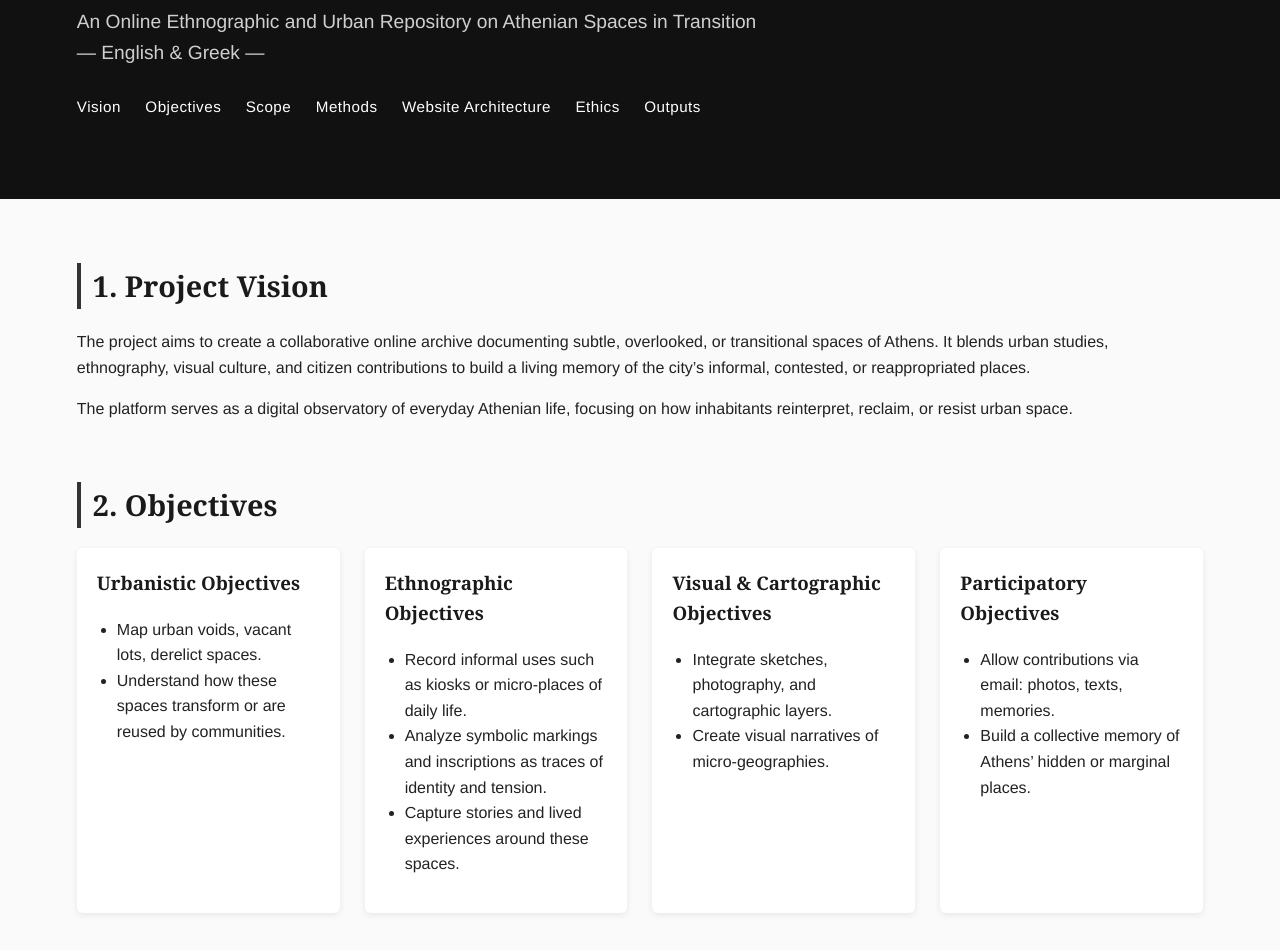
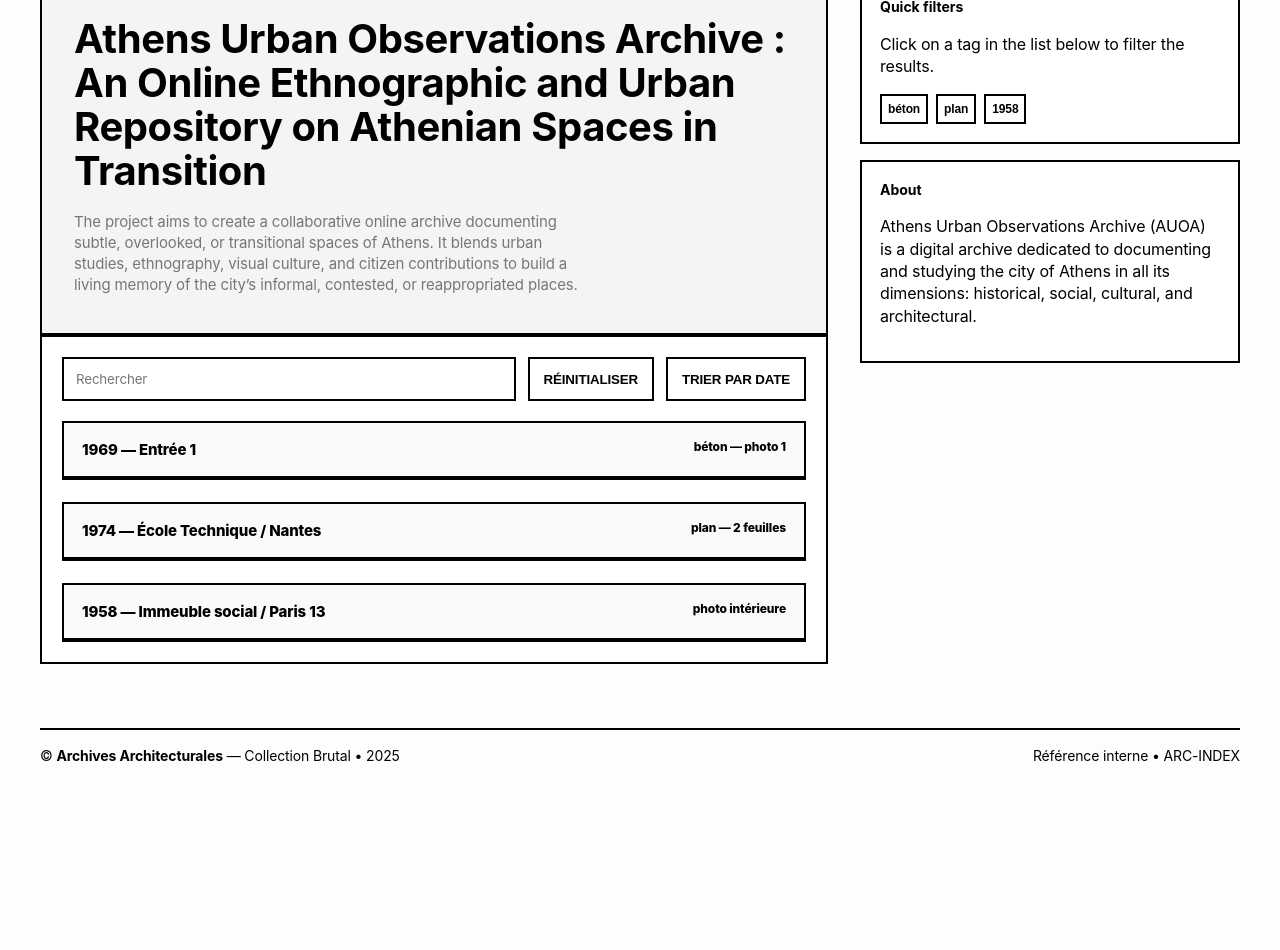
Before and after one commit to gael-mgn/Athens-Urban-Observations-Archive, a plain HTML site: page index.html in a window 1280 px wide. Shown: the part 170-1120 px from the top of the page. After the commit the page ends 976 px from the top, so only its background shows below. Drawn offline with Linux system fonts and the light colour scheme.

Commit message:
Add files via upload

```diff
--- a/index.html
+++ b/index.html
@@ -1,258 +1,413 @@
-<!DOCTYPE html>
-<html lang="en">
+<!doctype html>
+<html lang="fr">
 <head>
-<meta charset="UTF-8">
-<meta name="viewport" content="width=device-width, initial-scale=1.0">
-<title>Athens Urban Observations Archive</title>
-<meta name="description" content="A collaborative online archive documenting Athens' transitional, informal, and reappropriated urban spaces through ethnography, visual research, cartography, and citizen contributions.">
-<link rel="icon" type="image/png" href="favicon.png" />
-<!-- Keywords -->
-<meta name="keywords" content="Athens, Urban Studies, Ethnography, Greece, Urban Anthropology, Micro-spaces, Graffiti, Wastelands, Friches, Cartography, Visual Ethnography, Urban Research, Athenian Spaces, Critical Urbanism">
-<meta property="og:image" content="athens-urban-observations-archive.webp">
+  <meta charset="utf-8" />
+  <meta name="viewport" content="width=device-width,initial-scale=1" />
+  <title>Archives Architecturales — Brutal</title>
+  <meta name="description" content="Archives architecturales — collection d'images, plans et notices dans un style brutaliste." />
+  <style>
+/* ——————————————————————————————
+   BRUTAL MODERNE — esthétique radicale,
+   typographie massive, blocs durs,
+   monochrome, grands espacements, interactions abruptes
+—————————————————————————————— */
 
-<style>
-
-/* ----------- Global Styles ----------- */
-body {
-    margin: 0;
-    font-family: "Helvetica Neue", Arial, sans-serif;
-    background: #fafafa;
-    color: #222;
-    line-height: 1.6;
+:root{
+  --bg:#fdfdfd;
+  --ink:#000;
+  --ink-mute:#777;
+  --panel:#f4f4f4;
+  --line:2px solid #000;
+  --gap:32px;
+  --radius:0;
+  --font-sans:"Inter", "Helvetica Neue", Arial, sans-serif;
+  /*--font-serif:"Playfair Display", Georgia, serif;*/
+  --font-serif:"Inter", "Helvetica Neue", Arial, sans-serif;
 }
 
-h1, h2, h3, h4 {
-    font-family: "Georgia", serif;
-    font-weight: 600;
-    color: #1a1a1a;
+/* Reset général */
+html,body{margin:0;padding:0;background:var(--bg);color:var(--ink);font-family:var(--font-sans);font-size:16px;line-height:1.4;}
+body{padding:40px;}
+*{box-sizing:border-box;letter-spacing:-0.01em;}
+
+/* Layout principal */
+.wrap{
+  max-width:1240px;
+  margin:0 auto;
+  display:grid;
+  grid-template-columns:1fr 380px;
+  gap:var(--gap);
 }
 
-.container {
-    width: 88%;
-    max-width: 1200px;
-    margin: auto;
-    padding: 40px 0;
+/* HEADER */
+header{
+  grid-column:1/-1;
+  border-bottom:var(--line);
+  padding-bottom:16px;
+  display:flex;
+  justify-content:space-between;
+  align-items:flex-end;
+}
+.site-title{
+  font-family:var(--font-serif);
+  font-size:26px;
+  font-weight:700;
+  margin-bottom:4px;
+}
+header small{font-size:12px;color:var(--ink-mute)}
+
+nav{display:flex;gap:18px;}
+nav a{
+  text-decoration:none;
+  color:var(--ink);
+  font-weight:600;
+  padding:6px 0;
+  border-bottom:2px solid transparent;
+}
+nav a:hover{
+  border-bottom:2px solid var(--ink);
 }
 
-header {
-    background: #111;
-    color: #fff;
-    padding: 40px 0;
+/* HERO SECTION */
+.hero{
+  padding:38px 32px;
+  background:var(--panel);
+  border:var(--line);
+  display:flex;flex-direction:column;
+  gap:18px;
+}
+.hero h1{
+  margin:0;
+  font-family:var(--font-serif);
+  font-size:40px;
+  line-height:1.1;
+}
+.hero p{margin:0;color:var(--ink-mute);max-width:70%;font-size:15px;}
+.hero .cta{
+  padding:12px 18px;
+  border:var(--line);
+  background:#fff;
+  font-weight:800;
+  text-transform:uppercase;
+}
+.hero .cta:hover{
+  background:var(--ink);
+  color:#fff;
 }
 
-header h1 {
-    font-size: 2.4rem;
-    margin-bottom: 10px;
+/* ARCHIVES */
+.archive{
+  border:var(--line);
+  padding:20px;
+  background:#fff;
 }
 
-header .subtitle {
-    font-size: 1.2rem;
-    opacity: 0.8;
+/* Controls */
+.controls{
+  display:flex;
+  flex-wrap:wrap;
+  gap:12px;
+  margin-bottom:20px;
+}
+.controls input[type=search]{
+  flex:1;
+  padding:12px;
+  border:var(--line);
+  font-family:var(--font-sans);
+}
+.controls button{
+  padding:12px 14px;
+  border:var(--line);
+  background:#fff;
+  font-weight:700;
+  text-transform:uppercase;
+  cursor:pointer;
+}
+.controls button:hover{
+  background:var(--ink);
+  color:#fff;
 }
 
-nav {
-    margin-top: 25px;
+/* LISTE ARCHIVES */
+.list{display:flex;flex-direction:column;gap:22px;}
+
+.item{
+  border:var(--line);
+  background:#fafafa;
+  padding:0;
 }
 
-nav a {
-    color: #fff;
-    margin-right: 20px;
-    text-decoration: none;
-    font-size: 0.95rem;
-    letter-spacing: 0.5px;
+.item summary{
+  cursor:pointer;
+  list-style:none;
+  padding:16px 18px;
+  border-bottom:var(--line);
+  display:flex;
+  justify-content:space-between;
+  font-weight:800;
+  font-size:15px;
+}
+.item summary::-webkit-details-marker{display:none;}
+
+.details-body{
+  padding:20px;
 }
 
-nav a:hover {
-    text-decoration: underline;
+.thumb{
+  width:100%;
+  max-height:280px;
+  object-fit:cover;
+  border:var(--line);
+  margin-bottom:16px;
 }
 
-/* ----------- Section Styling ----------- */
-section {
-    margin-bottom: 60px;
+/* GRID infos */
+.info{
+  display:grid;
+  grid-template-columns:1fr 150px;
+  gap:18px;
 }
 
-.section-title {
-    font-size: 1.8rem;
-    border-left: 4px solid #333;
-    padding-left: 12px;
-    margin-bottom: 20px;
+.meta-tags{
+  display:flex;
+  gap:8px;
+  flex-wrap:wrap;
+  margin-top:10px;
+}
+.tag{
+  padding:4px 8px;
+  border:var(--line);
+  background:#fff;
+  font-size:11px;
+  font-weight:700;
+}
+.tag:hover{
+  background:var(--ink);
+  color:#fff;
 }
 
-/* Cards layout */
-.cards {
-    display: grid;
-    grid-template-columns: repeat(auto-fit, minmax(260px, 1fr));
-    gap: 25px;
+.meta-small{font-size:13px;color:var(--ink-mute);}
+
+/* Sidebar */
+aside{position:sticky;top:40px;}
+
+.meta{
+  border:var(--line);
+  padding:18px;
+  background:#fff;
+}
+.meta h3{
+  margin-top:0;
+  font-size:14px;
+  letter-spacing:0;
+}
+.meta button{
+  padding:6px 10px;
+  border:var(--line);
+  background:#fff;
+  font-size:12px;
+  font-weight:700;
+}
+.meta button:hover{
+  background:var(--ink);
+  color:#fff;
 }
 
-.card {
-    background: #fff;
-    border-radius: 6px;
-    box-shadow: 0 2px 6px rgba(0,0,0,0.08);
-    padding: 20px;
+/* FOOTER */
+footer{
+  grid-column:1/-1;
+  border-top:var(--line);
+  padding-top:16px;
+  margin-top:32px;
+  display:flex;
+  justify-content:space-between;
+  font-size:14px;
 }
 
-.card h3 {
-    margin-top: 0;
-}
-
-/* Lists */
-ul {
-    padding-left: 20px;
-}
-
-.key-questions {
-    background: #f0f0f0;
-    padding: 15px;
-    border-radius: 5px;
-    margin-top: 15px;
-}
-
-/* Footer */
-footer {
-    background: #111;
-    color: #ddd;
-    padding: 30px;
-    text-align: center;
-    font-size: 0.9rem;
-    margin-top: 60px;
+/* Mobile */
+@media(max-width:980px){
+  body{padding:20px;}
+  .wrap{grid-template-columns:1fr;}
+  aside{order:3;margin-top:20px;}
+  .archive{order:2;}
+  .hero{order:1;}
+  .info{grid-template-columns:1fr;}
 }
 
   </style>
 </head>
-
 <body>
-
+  <div class="wrap">
     <header>
-    <div class="container">
-        <h1>Athens Urban Observations Archive</h1>
-        <div class="subtitle">An Online Ethnographic and Urban Repository on Athenian Spaces in Transition<br>— English & Greek —</div>
-        <nav>
-            <a href="#vision">Vision</a>
-            <a href="#objectives">Objectives</a>
-            <a href="#scope">Scope</a>
-            <a href="#methods">Methods</a>
-            <a href="#architecture">Website Architecture</a>
-            <a href="#ethics">Ethics</a>
-            <a href="#outputs">Outputs</a>
+      <div class="brand">
+        <div>
+          <div class="site-title" style="font-weight: bold;">Athens Urban Observations Archive</div>
+          <div style="font-size:12px;color:var(--muted)">An Online Ethnographic and Urban Repository on Athenian Spaces in Transition</div>
+        </div>
+      </div>
+      <nav aria-label="Navigation principale">
+        <a href="#archives">Project</a>
+        <a href="#about">About</a>
+        <a href="#contact">Contact</a>
       </nav>
-    </div>
     </header>
 
-<div class="container">
-
-    <!-- 1. Vision ---------------------------------------------------------->
-    <section id="vision">
-        <h2 class="section-title">1. Project Vision</h2>
-        <p>
-            The project aims to create a collaborative online archive documenting subtle, overlooked, or transitional
-            spaces of Athens. It blends urban studies, ethnography, visual culture, and citizen contributions to build
-            a living memory of the city’s informal, contested, or reappropriated places.
-        </p>
-        <p>
-            The platform serves as a digital observatory of everyday Athenian life, focusing on how inhabitants reinterpret,
-            reclaim, or resist urban space.
-        </p>
+    <main>
+      <section class="hero" aria-labelledby="hero-title">
+        <h1 id="hero-title">Athens Urban Observations Archive :<br>
+An Online Ethnographic and Urban Repository on Athenian Spaces in Transition</h1>
+        <p>The project aims to create a collaborative online archive documenting subtle, overlooked, or transitional spaces of Athens. It blends urban studies, ethnography, visual culture, and citizen contributions to build a living memory of the city’s informal, contested, or reappropriated places.</p>
       </section>
 
-    <!-- 2. Objectives ---------------------------------------------------------->
-    <section id="objectives">
-        <h2 class="section-title">2. Objectives</h2>
+      <section id="archives" class="archive" aria-labelledby="archives-title">
 
-        <div class="cards">
-
-            <div class="card">
-                <h3>Urbanistic Objectives</h3>
-                <ul>
-                    <li>Map urban voids, vacant lots, derelict spaces.</li>
-                    <li>Understand how these spaces transform or are reused by communities.</li>
-                </ul>
+        <div class="controls">
+          <input id="searchbox" type="search" placeholder="Rechercher" oninput="filterList()" />
+          <!--<input id="searchbox" type="search" placeholder="Rechercher (ex: 'centrale', '1969', 'béton')" oninput="filterList()" />-->
+          <button onclick="resetFilters()">Réinitialiser</button>
+          <button onclick="sortBy('date')">Trier par date</button>
         </div>
 
-            <div class="card">
-                <h3>Ethnographic Objectives</h3>
-                <ul>
-                    <li>Record informal uses such as kiosks or micro-places of daily life.</li>
-                    <li>Analyze symbolic markings and inscriptions as traces of identity and tension.</li>
-                    <li>Capture stories and lived experiences around these spaces.</li>
-                </ul>
+        <div id="list" class="list" role="list">
+
+          <!-- Example item 1 -->
+          <!--<details class="item" open>-->
+          <details class="item">
+            <summary>
+              <span>1969 — Entrée 1</span>
+              <span style="font-size:12px;color:var(--muted)">béton — photo 1</span>
+            </summary>
+            <div class="details-body">
+              <img class="thumb" src="image.jpeg" alt="Centrale thermique, vue extérieure"/>
+              <div class="info">
+                <div>
+                  <p style="margin:0 0 8px 0"><strong>Note:</strong> Photographie extérieure de la centrale — document conservé au format 24x30. Auteur inconnu.</p>
+                  <div class="meta-tags">
+                    <span class="tag">béton</span>
+                    <span class="tag">industriel</span>
+                    <span class="tag">1969</span>
                   </div>
+                </div>
+                <div class="meta-small">
+                  <div><strong>Réf:</strong> ARC-1969-MRS-01</div>
+                  <div><strong>Localisation:</strong> Marseille</div>
+                </div>
+              </div>
+            </div>
+          </details>
 
-            <div class="card">
-                <h3>Visual & Cartographic Objectives</h3>
-                <ul>
-                    <li>Integrate sketches, photography, and cartographic layers.</li>
-                    <li>Create visual narratives of micro-geographies.</li>
-                </ul>
+          <!-- Example item 2 -->
+          <details class="item">
+            <summary>
+              <span>1974 — École Technique / Nantes</span>
+              <span style="font-size:12px;color:var(--muted)">plan — 2 feuilles</span>
+            </summary>
+            <div class="details-body">
+              <img class="thumb" src="https://images.unsplash.com/photo-1504280390361-6a8f6b1f7d0d?q=80&w=1200&auto=format&fit=crop&ixlib=rb-4.0.3&s=placeholder" alt="Plan de l'école technique"/>
+              <div class="info">
+                <div>
+                  <p style="margin:0 0 8px 0"><strong>Note:</strong> Plans d'exécution — échelle 1:100. Signé par l'atelier Lepage.</p>
+                  <div class="meta-tags">
+                    <span class="tag">Plaka</span>
+                    <span class="tag">Monastiraki</span>
+                    <span class="tag">Kolonaki</span>
+                    <span class="tag">Exarcheia</span>
+                    <span class="tag">Koukaki</span>
                   </div>
+                </div>
+                <div class="meta-small">
+                  <div><strong>Réf:</strong> ARC-1974-NTE-02</div>
+                  <div><strong>Localisation:</strong> Nantes</div>
+                </div>
+              </div>
+            </div>
+          </details>
 
-            <div class="card">
-                <h3>Participatory Objectives</h3>
-                <ul>
-                    <li>Allow contributions via email: photos, texts, memories.</li>
-                    <li>Build a collective memory of Athens’ hidden or marginal places.</li>
-                </ul>
+          <!-- Example item 3 -->
+          <details class="item">
+            <summary>
+              <span>1958 — Immeuble social / Paris 13</span>
+              <span style="font-size:12px;color:var(--muted)">photo intérieure</span>
+            </summary>
+            <div class="details-body">
+              <img class="thumb" src="https://images.unsplash.com/photo-1512917774080-9991f1c4c750?q=80&w=1200&auto=format&fit=crop&ixlib=rb-4.0.3&s=placeholder" alt="Hall d'immeuble social"/>
+              <div class="info">
+                <div>
+                  <p style="margin:0 0 8px 0"><strong>Note:</strong> Hall d'entrée — mobilier d'origine conservé.</p>
+                  <div class="meta-tags">
+                    <span class="tag">logement</span>
+                    <span class="tag">1958</span>
+                    <span class="tag">rénovation</span>
                   </div>
+                </div>
+                <div class="meta-small">
+                  <div><strong>Réf:</strong> ARC-1958-PAR13-07</div>
+                  <div><strong>Localisation:</strong> Paris 13ᵉ</div>
+                </div>
+              </div>
+            </div>
+          </details>
 
         </div>
       </section>
+    </main>
 
-    <!-- 3. Scope ---------------------------------------------------------->
-    <section id="scope">
-        <h2 class="section-title">3. Scope of Study</h2>
-
-        <h3>A. Urban Wastelands (Φρίχες / Friches)</h3>
-        <ul>
-            <li>Empty lots</li>
-            <li>Abandoned buildings</li>
-            <li>Suspended construction sites</li>
-            <li>Informal green spaces</li>
-        </ul>
-        <div class="key-questions"><strong>Key questions:</strong> Who uses these spaces? How do they evolve? What do they reveal about community needs or land pressures?</div>
-
-        <h3>B. Reappropriated Spaces</h3>
-        <ul>
-            <li>Squats and self-managed places</li>
-            <li>Community gardens</li>
-            <li>Informal meeting points</li>
-            <li>Reclaimed rooftops, stairways, shortcuts</li>
-        </ul>
-        <div class="key-questions"><strong>Key questions:</strong> How do Athenians reclaim the urban fabric? What forms of autonomy or creativity emerge?</div>
-
-        <h3>C. Micro-Spaces of Everyday Life</h3>
-        <ul>
-            <li>Kiosks, koulouri stands, street vendors</li>
-            <li>Benches, shaded corners, small squares</li>
-            <li>Local cafés and informal gathering spots</li>
-        </ul>
-        <div class="key-questions"><strong>Key questions:</strong> How do micro-spaces shape social life? How do they resist gentrification?</div>
-
-        <h3>D. Symbolic & Political Traces</h3>
-        <ul>
-            <li>Anti-tourist graffiti</li>
-            <li>Anarchist/political slogans</li>
-            <li>Neighborhood identity tags</li>
-            <li>Posters, stickers, signs</li>
-        </ul>
-        <div class="key-questions"><strong>Key questions:</strong> What do these inscriptions reveal about conflict, identity, or resistance?</div>
-    </section>
-
-    <!-- 4. Methods ---------------------------------------------------------->
-    <section id="methods">
-        <h2 class="section-title">4. Methods & Data Collected</h2>
-        <ul>
-            <li><strong>Field Notes & Observations:</strong> micro-descriptions, sensory notes.</li>
-            <li><strong>Drawings & Sketches:</strong> architectural details, diagrams, perspectives.</li>
-            <li><strong>Photographs:</strong> contemporary & archival.</li>
-            <li><strong>Cartographies:</strong> interactive maps, GIS layers, temporal evolution.</li>
-            <li><strong>Contributions by Email:</strong> stories, memories, multilingual submissions.</li>
-        </ul>
-    </section>
+    <aside>
+      <div class="meta">
+        <h3>Quick filters</h3>
+        <p>Click on a tag in the list below to filter the results.</p>
+        <div style="display:flex;gap:8px;flex-wrap:wrap;margin-top:8px">
+          <button onclick="filterTag('béton')" style="padding:6px;">béton</button>
+          <button onclick="filterTag('plan')" style="padding:6px;">plan</button>
+          <button onclick="filterTag('1958')" style="padding:6px;">1958</button>
+        </div>
       </div>
 
+      <div style="height:16px"></div>
+
+      <div class="meta">
+        <h3>About</h3>
+        <p>Athens Urban Observations Archive (AUOA) is a digital archive dedicated to documenting and studying the city of Athens in all its dimensions: historical, social, cultural, and architectural.</p>
+      </div>
+    </aside>
+
     <footer>
-    Athens Urban Observations Archive — 2025 · Bilingual Platform (EN/GR)
+      <div>© <strong>Archives Architecturales</strong> — Collection Brutal • 2025</div>
+      <div style="color:var(--muted)">Référence interne • ARC-INDEX</div>
     </footer>
+  </div>
 
+  <script>
+    // Simple client-side filtering + sort
+    function filterList(){
+      const q = document.getElementById('searchbox').value.toLowerCase();
+      const items = Array.from(document.querySelectorAll('#list .item'));
+      items.forEach(it=>{
+        const text = it.innerText.toLowerCase();
+        it.style.display = text.includes(q) ? '' : 'none';
+      });
+    }
+    function resetFilters(){
+      document.getElementById('searchbox').value = '';
+      filterList();
+    }
+    function filterTag(tag){
+      document.getElementById('searchbox').value = tag;
+      filterList();
+    }
+    function sortBy(mode){
+      const list = document.getElementById('list');
+      const items = Array.from(list.querySelectorAll('.item'));
+      if(mode === 'date'){
+        // crude date sorter based on numbers in text
+        items.sort((a,b)=>{
+          const da = (a.innerText.match(/\b(19|20)\d{2}\b/)||['9999'])[0];
+          const db = (b.innerText.match(/\b(19|20)\d{2}\b/)||['9999'])[0];
+          return parseInt(db) - parseInt(da);
+        });
+      }
+      items.forEach(i=>list.appendChild(i));
+    }
+  </script>
 </body>
 </html>
```
Lines whose indentation alone changed are shown as unchanged.
